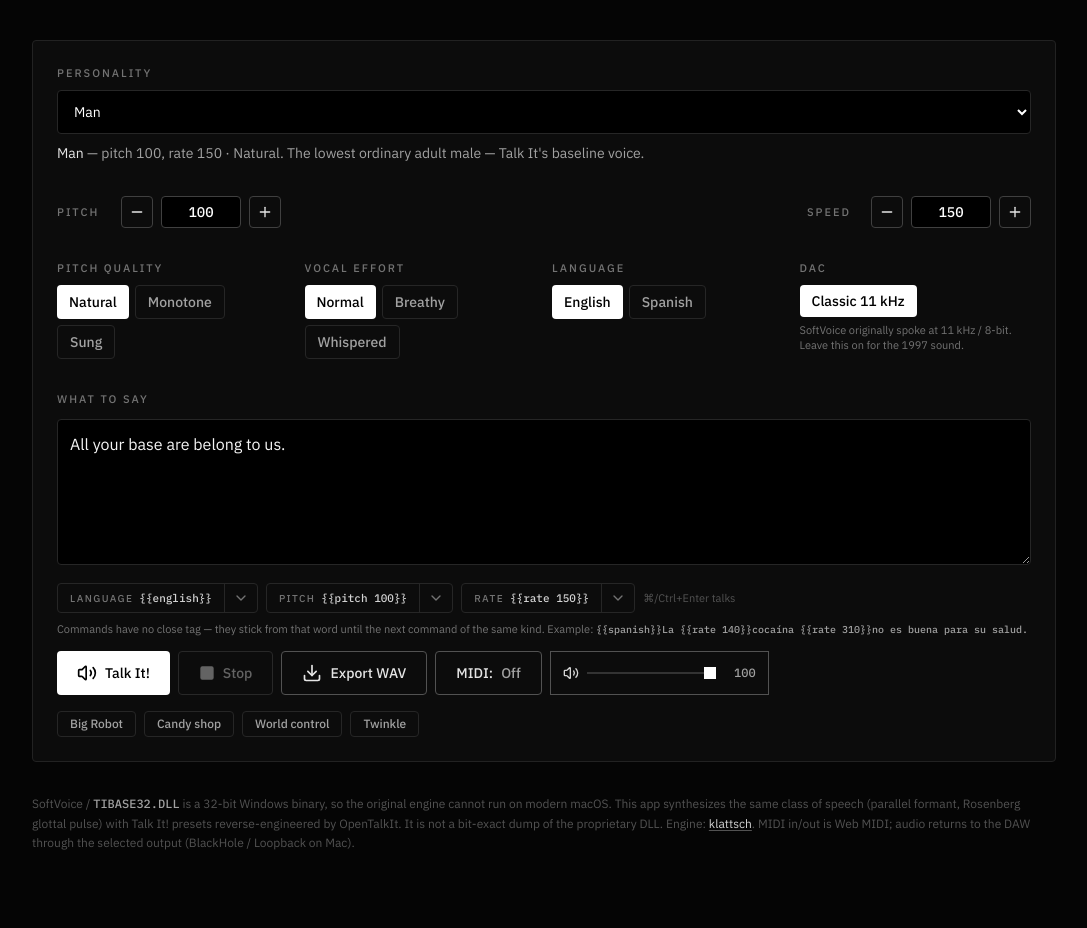
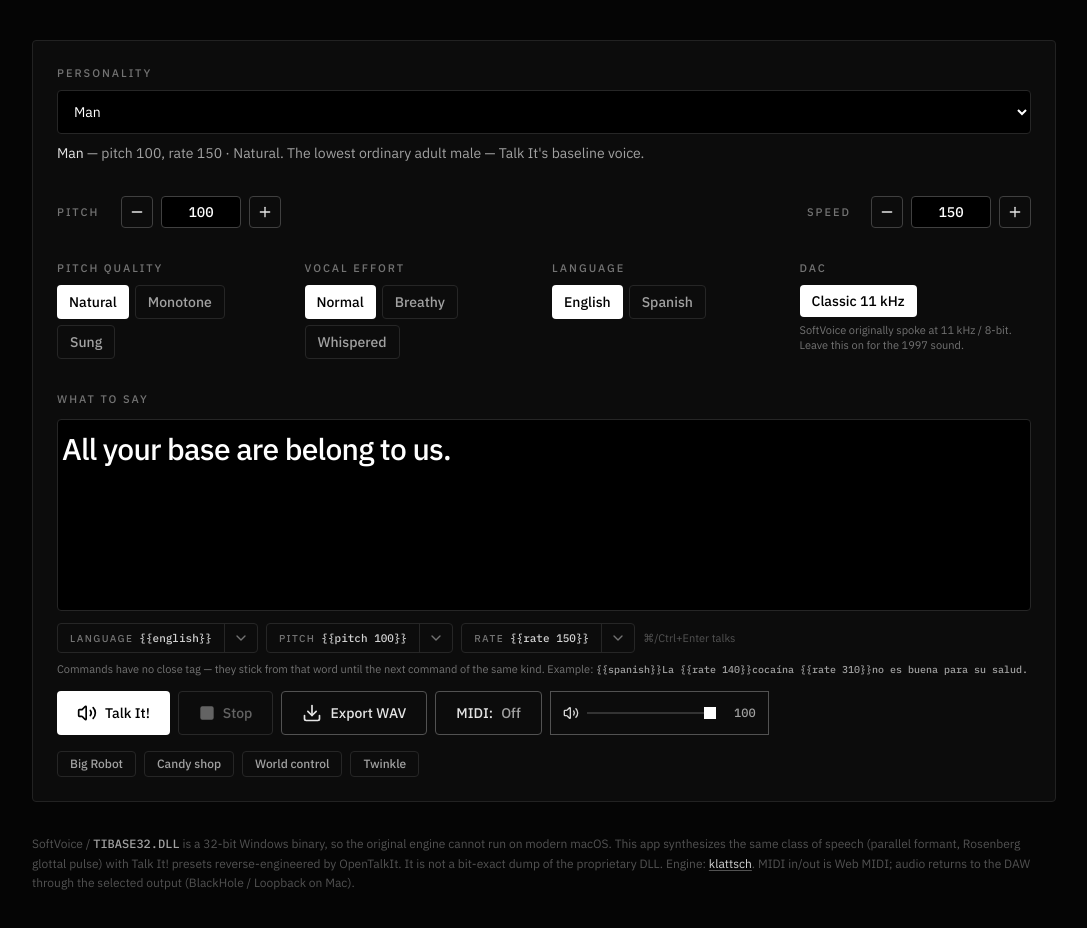
Before and after one commit to andreysenes/talk-it, a React (Vite) app: page / in a window 1280 px wide. Shown: the top 928 px of the page, without its empty margins (96-1183 px from the left). Built offline with nearby package versions, Linux system fonts and the light colour scheme.

Commit message:
Replace the textarea with large tap-to-edit text.
The line is a contenteditable display; word highlight still runs
while speech is playing.

Co-authored-by: andreysenes138 <andreysenes138@gmail.com>

```diff
--- a/src/components/TalkPanel.tsx
+++ b/src/components/TalkPanel.tsx
@@ -1,5 +1,5 @@
 import { Download, Square, Volume2 } from 'lucide-react'
-import { useRef, type ReactNode } from 'react'
+import { useLayoutEffect, useRef, type ReactNode } from 'react'
 import { CommandButtons } from './CommandButtons'
 import { VolumeControl } from './VolumeControl'
 import { Button } from './ui/button'
@@ -29,6 +29,9 @@ const EXAMPLES = [
   },
 ]
 
+const editorClass =
+  'min-h-[10rem] w-full rounded-sm border border-neutral-800 bg-black px-1 py-2 font-sans text-2xl leading-snug font-medium tracking-tight text-white outline-none whitespace-pre-wrap sm:min-h-[12rem] sm:text-3xl sm:leading-snug'
+
 function WordHighlight({
   text,
   start,
@@ -57,6 +60,45 @@ function insertToken(text: string, token: string, start: number, end: number) {
   const trail = after.length > 0 && !/^\s/.test(after) ? ' ' : ''
   const inserted = `${lead}${token}${trail}`
   return { next: before + inserted + after, caret: before.length + inserted.length }
+}
+
+function caretOffsets(el: HTMLElement, fallback: number) {
+  const sel = window.getSelection()
+  if (!sel || sel.rangeCount === 0 || !el.contains(sel.anchorNode)) {
+    return { start: fallback, end: fallback }
+  }
+  const range = sel.getRangeAt(0)
+  const pre = range.cloneRange()
+  pre.selectNodeContents(el)
+  pre.setEnd(range.startContainer, range.startOffset)
+  const start = pre.toString().length
+  return { start, end: start + range.toString().length }
+}
+
+function placeCaret(el: HTMLElement, offset: number) {
+  const sel = window.getSelection()
+  if (!sel) return
+  const walker = document.createTreeWalker(el, NodeFilter.SHOW_TEXT)
+  let pos = 0
+  let node = walker.nextNode()
+  while (node) {
+    const len = node.textContent?.length ?? 0
+    if (pos + len >= offset) {
+      const range = document.createRange()
+      range.setStart(node, Math.max(0, offset - pos))
+      range.collapse(true)
+      sel.removeAllRanges()
+      sel.addRange(range)
+      return
+    }
+    pos += len
+    node = walker.nextNode()
+  }
+  const range = document.createRange()
+  range.selectNodeContents(el)
+  range.collapse(false)
+  sel.removeAllRanges()
+  sel.addRange(range)
 }
 
 export function TalkPanel({
@@ -96,56 +138,60 @@ export function TalkPanel({
 }) {
   const busy = speaking || rendering || exporting
   const empty = !text.trim()
-  const overlayRef = useRef<HTMLDivElement>(null)
-  const textareaRef = useRef<HTMLTextAreaElement>(null)
+  const editorRef = useRef<HTMLDivElement>(null)
+  const caretRef = useRef<number | null>(null)
+
+  useLayoutEffect(() => {
+    if (speaking) return
+    const el = editorRef.current
+    if (!el) return
+    if (el.innerText === text) return
+    el.innerText = text
+    if (caretRef.current != null) {
+      placeCaret(el, caretRef.current)
+      caretRef.current = null
+    }
+  }, [text, speaking])
 
   function insertCommand(token: string) {
-    const el = textareaRef.current
-    const start = el?.selectionStart ?? text.length
-    const end = el?.selectionEnd ?? text.length
+    const el = editorRef.current
+    const { start, end } = el ? caretOffsets(el, text.length) : { start: text.length, end: text.length }
     const { next, caret } = insertToken(text, token, start, end)
+    caretRef.current = caret
     onText(next)
-    requestAnimationFrame(() => {
-      const box = textareaRef.current
-      if (!box) return
-      box.focus()
-      box.setSelectionRange(caret, caret)
-    })
+    requestAnimationFrame(() => editorRef.current?.focus())
   }
 
   return (
     <div className="flex flex-col gap-3">
-      <label className="text-[11px] font-medium tracking-[0.18em] text-neutral-500 uppercase" htmlFor="talk-text">
+      <p
+        id="talk-text-label"
+        className="text-[11px] font-medium tracking-[0.18em] text-neutral-500 uppercase"
+      >
         What to say
-      </label>
+      </p>
       <div className="relative">
         {speaking ? (
-          <div
-            ref={overlayRef}
-            className="pointer-events-none absolute inset-0 overflow-auto bg-black p-3 font-sans text-base leading-normal text-neutral-100 whitespace-pre-wrap"
-            aria-hidden
-          >
+          <div className={cn(editorClass, error && 'border-white')}>
             <WordHighlight text={text} start={highlight?.start ?? null} end={highlight?.end ?? null} />
           </div>
-        ) : null}
-        <textarea
+        ) : (
+          <div
             id="talk-text"
-          name="talk-text"
-          ref={textareaRef}
-          value={text}
-          readOnly={speaking}
-          onChange={(e) => onText(e.target.value)}
-          onScroll={(e) => {
-            const overlay = overlayRef.current
-            if (overlay) overlay.scrollTop = e.currentTarget.scrollTop
+            ref={editorRef}
+            role="textbox"
+            aria-multiline="true"
+            aria-labelledby="talk-text-label"
+            contentEditable
+            suppressContentEditableWarning
+            tabIndex={0}
+            className={cn(editorClass, 'cursor-text caret-white focus:border-white', error && 'border-white')}
+            onInput={(e) => onText(e.currentTarget.innerText)}
+            onPaste={(e) => {
+              e.preventDefault()
+              const clip = e.clipboardData.getData('text/plain')
+              document.execCommand('insertText', false, clip)
             }}
-          placeholder="Type anything. Talk It! will speak it in the selected voice."
-          rows={5}
-          className={cn(
-            'w-full resize-y rounded-sm border border-neutral-800 bg-black p-3 font-sans text-base leading-normal text-neutral-100 outline-none placeholder:text-neutral-600 focus:border-white',
-            speaking && 'text-transparent caret-transparent',
-            error && 'border-white',
-          )}
             onKeyDown={(e) => {
               if ((e.metaKey || e.ctrlKey) && e.key === 'Enter') {
                 e.preventDefault()
@@ -153,6 +199,12 @@ export function TalkPanel({
               }
             }}
           />
+        )}
+        {!speaking && empty ? (
+          <p className="pointer-events-none absolute top-2 left-1 text-2xl leading-snug font-medium tracking-tight text-neutral-600 sm:text-3xl">
+            Type anything. Talk It! will speak it in the selected voice.
+          </p>
+        ) : null}
       </div>
       {error ? (
         <p className="text-sm font-medium text-white" role="alert">
```
Lines whose indentation alone changed are shown as unchanged.
